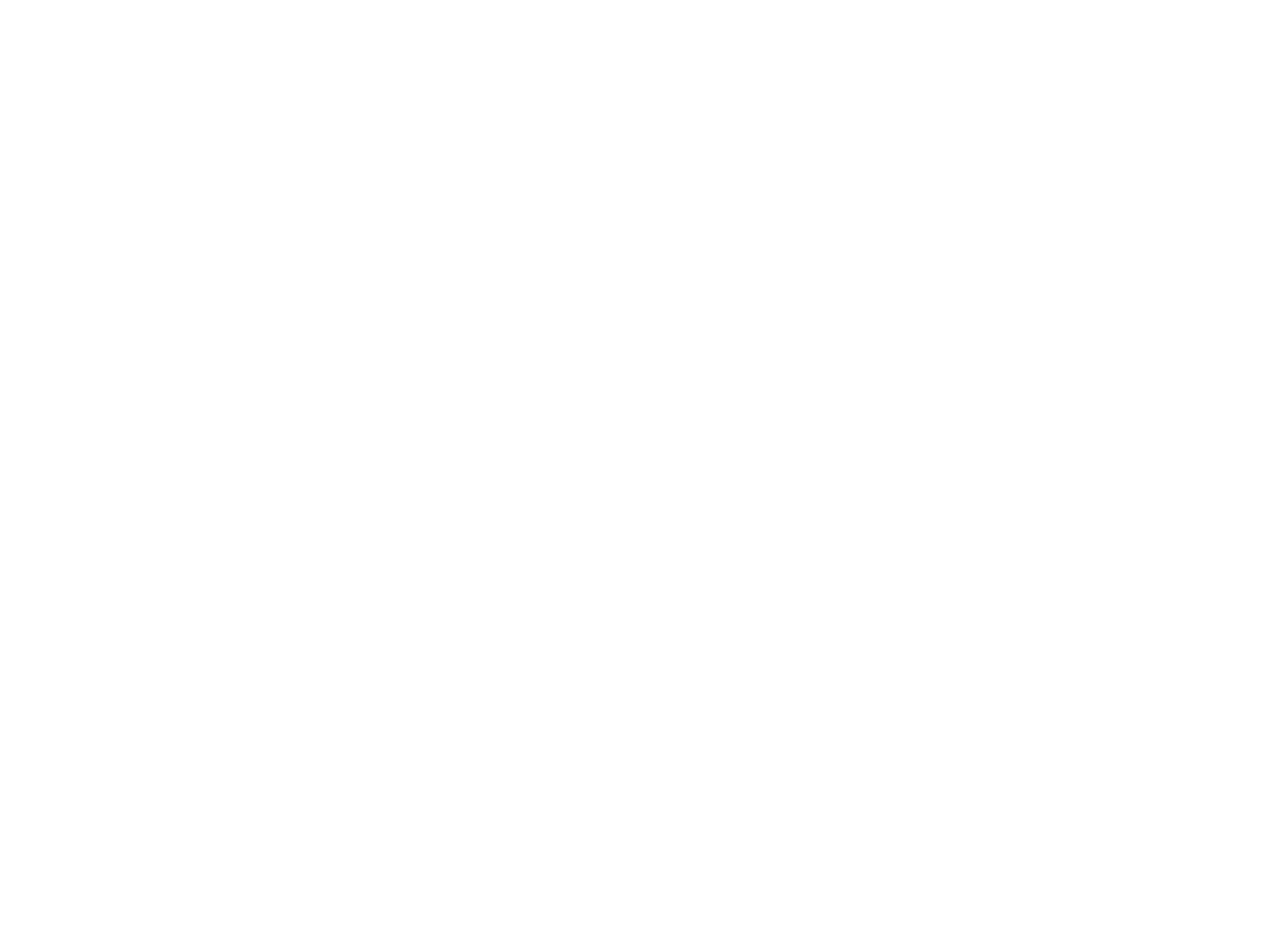
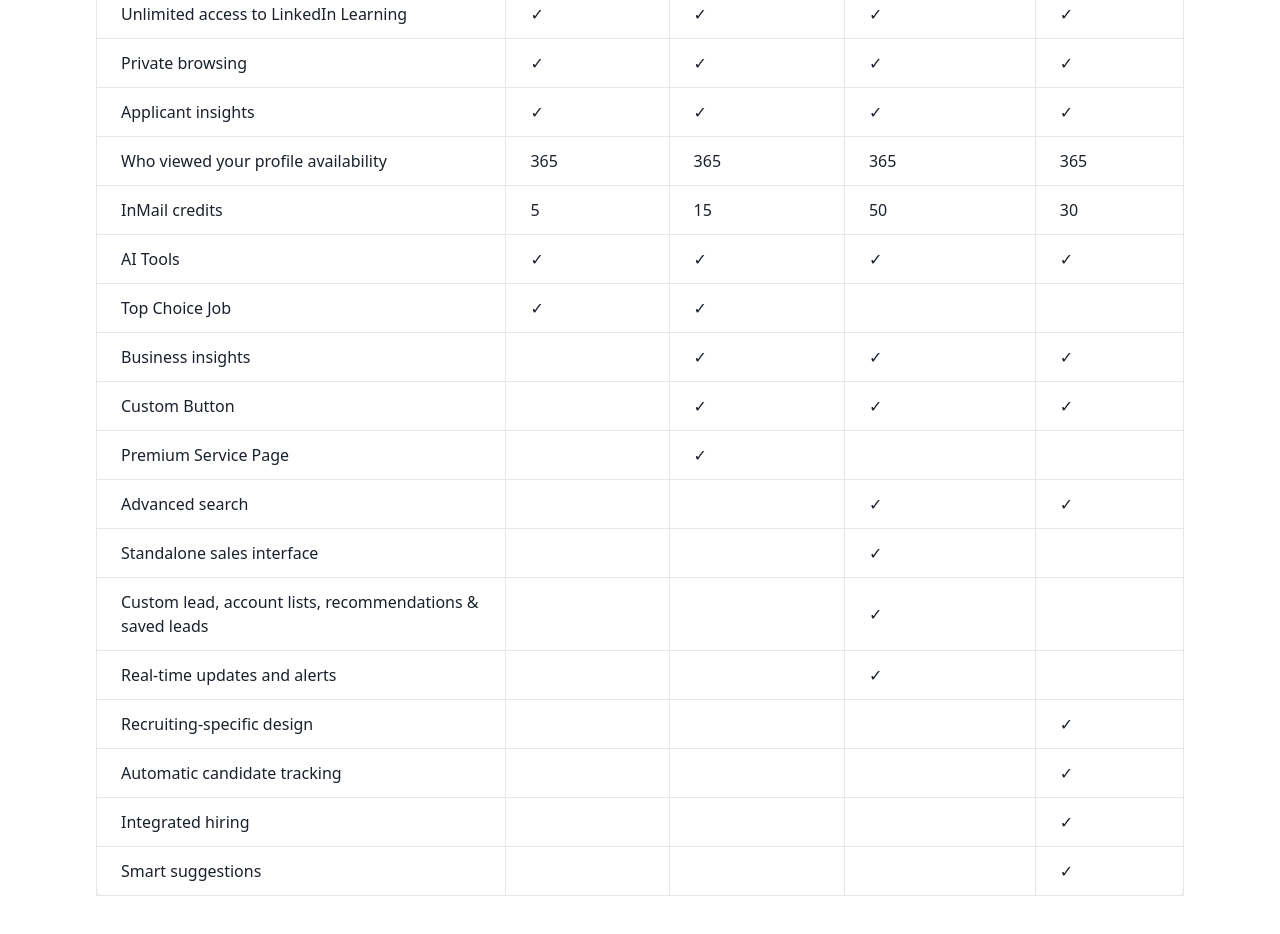
Before and after one commit to dusqut/thepremiumsupport, a Next.js app: page /LinkedIn in a window 1280 px wide. Shown: the part 1000-1934 px from the top of the page. Before the commit the page ends 1084 px from the top, so only its background shows below. Built offline with nearby package versions, Linux system fonts and the light colour scheme.

Commit message:
Linkedin page comparison added

```diff
--- a/app/LinkedIn/page.js
+++ b/app/LinkedIn/page.js
@@ -1,4 +1,5 @@
 import React from 'react';
+import Footer from '@/components/Footer';
 
 const LinkedIn = () => {
   return (
@@ -44,13 +45,152 @@
       </section>
 
       <section className="mb-12">
-        <h2 className="text-2xl font-bold mb-4">Career vs Business Premium Subscription</h2>
-        <p className="text-gray-500">
-          The Career plan focuses on helping job seekers with advanced job search tools and interview preparation, while the Business plan provides more networking and insight tools to expand professional connections and generate leads.
-        </p>
-        <p className="text-gray-500">Business Premium contains all Career Premium Features Plus 10 additional InMails and Unlimited People Browsing Feature</p>
+        <h2 className="text-2xl font-bold mb-4">LinkedIn Premium Subscription Comparison</h2>
+        <div className="overflow-x-auto">
+          <table className="min-w-full border border-gray-200 rounded-lg shadow-md text-left">
+            <thead className="bg-gray-500">
+              <tr>
+                <th className="py-3 px-6 border">Premium subscription plan</th>
+                <th className="py-3 px-6 border">Premium Career</th>
+                <th className="py-3 px-6 border">Premium Business</th>
+                <th className="py-3 px-6 border">Sales Navigator Core</th>
+                <th className="py-3 px-6 border">Recruiter Lite</th>
+              </tr>
+            </thead>
+            <tbody>
+              <tr>
+                <td className="py-3 px-6 border">Unlimited access to LinkedIn Learning</td>
+                <td className="py-3 px-6 border">✓</td>
+                <td className="py-3 px-6 border">✓</td>
+                <td className="py-3 px-6 border">✓</td>
+                <td className="py-3 px-6 border">✓</td>
+              </tr>
+              <tr>
+                <td className="py-3 px-6 border">Private browsing</td>
+                <td className="py-3 px-6 border">✓</td>
+                <td className="py-3 px-6 border">✓</td>
+                <td className="py-3 px-6 border">✓</td>
+                <td className="py-3 px-6 border">✓</td>
+              </tr>
+              <tr>
+                <td className="py-3 px-6 border">Applicant insights</td>
+                <td className="py-3 px-6 border">✓</td>
+                <td className="py-3 px-6 border">✓</td>
+                <td className="py-3 px-6 border">✓</td>
+                <td className="py-3 px-6 border">✓</td>
+              </tr>
+              <tr>
+                <td className="py-3 px-6 border">Who viewed your profile availability</td>
+                <td className="py-3 px-6 border">365</td>
+                <td className="py-3 px-6 border">365</td>
+                <td className="py-3 px-6 border">365</td>
+                <td className="py-3 px-6 border">365</td>
+              </tr>
+              <tr>
+                <td className="py-3 px-6 border">InMail credits</td>
+                <td className="py-3 px-6 border">5</td>
+                <td className="py-3 px-6 border">15</td>
+                <td className="py-3 px-6 border">50</td>
+                <td className="py-3 px-6 border">30</td>
+              </tr>
+              <tr>
+                <td className="py-3 px-6 border">AI Tools</td>
+                <td className="py-3 px-6 border">✓</td>
+                <td className="py-3 px-6 border">✓</td>
+                <td className="py-3 px-6 border">✓</td>
+                <td className="py-3 px-6 border">✓</td>
+              </tr>
+              <tr>
+                <td className="py-3 px-6 border">Top Choice Job</td>
+                <td className="py-3 px-6 border">✓</td>
+                <td className="py-3 px-6 border">✓</td>
+                <td className="py-3 px-6 border"></td>
+                <td className="py-3 px-6 border"></td>
+              </tr>
+              <tr>
+                <td className="py-3 px-6 border">Business insights</td>
+                <td className="py-3 px-6 border"></td>
+                <td className="py-3 px-6 border">✓</td>
+                <td className="py-3 px-6 border">✓</td>
+                <td className="py-3 px-6 border">✓</td>
+              </tr>
+              <tr>
+                <td className="py-3 px-6 border">Custom Button</td>
+                <td className="py-3 px-6 border"></td>
+                <td className="py-3 px-6 border">✓</td>
+                <td className="py-3 px-6 border">✓</td>
+                <td className="py-3 px-6 border">✓</td>
+              </tr>
+              <tr>
+                <td className="py-3 px-6 border">Premium Service Page</td>
+                <td className="py-3 px-6 border"></td>
+                <td className="py-3 px-6 border">✓</td>
+                <td className="py-3 px-6 border"></td>
+                <td className="py-3 px-6 border"></td>
+              </tr>
+              <tr>
+                <td className="py-3 px-6 border">Advanced search</td>
+                <td className="py-3 px-6 border"></td>
+                <td className="py-3 px-6 border"></td>
+                <td className="py-3 px-6 border">✓</td>
+                <td className="py-3 px-6 border">✓</td>
+              </tr>
+              <tr>
+                <td className="py-3 px-6 border">Standalone sales interface</td>
+                <td className="py-3 px-6 border"></td>
+                <td className="py-3 px-6 border"></td>
+                <td className="py-3 px-6 border">✓</td>
+                <td className="py-3 px-6 border"></td>
+              </tr>
+              <tr>
+                <td className="py-3 px-6 border">Custom lead, account lists, recommendations & saved leads</td>
+                <td className="py-3 px-6 border"></td>
+                <td className="py-3 px-6 border"></td>
+                <td className="py-3 px-6 border">✓</td>
+                <td className="py-3 px-6 border"></td>
+              </tr>
+              <tr>
+                <td className="py-3 px-6 border">Real-time updates and alerts</td>
+                <td className="py-3 px-6 border"></td>
+                <td className="py-3 px-6 border"></td>
+                <td className="py-3 px-6 border">✓</td>
+                <td className="py-3 px-6 border"></td>
+              </tr>
+              <tr>
+                <td className="py-3 px-6 border">Recruiting-specific design</td>
+                <td className="py-3 px-6 border"></td>
+                <td className="py-3 px-6 border"></td>
+                <td className="py-3 px-6 border"></td>
+                <td className="py-3 px-6 border">✓</td>
+              </tr>
+              <tr>
+                <td className="py-3 px-6 border">Automatic candidate tracking</td>
+                <td className="py-3 px-6 border"></td>
+                <td className="py-3 px-6 border"></td>
+                <td className="py-3 px-6 border"></td>
+                <td className="py-3 px-6 border">✓</td>
+              </tr>
+              <tr>
+                <td className="py-3 px-6 border">Integrated hiring</td>
+                <td className="py-3 px-6 border"></td>
+                <td className="py-3 px-6 border"></td>
+                <td className="py-3 px-6 border"></td>
+                <td className="py-3 px-6 border">✓</td>
+              </tr>
+              <tr>
+                <td className="py-3 px-6 border">Smart suggestions</td>
+                <td className="py-3 px-6 border"></td>
+                <td className="py-3 px-6 border"></td>
+                <td className="py-3 px-6 border"></td>
+                <td className="py-3 px-6 border">✓</td>
+              </tr>
+            </tbody>
+          </table>
+        </div>
       </section>
+
     </div>
+
   );
 };
 
```
